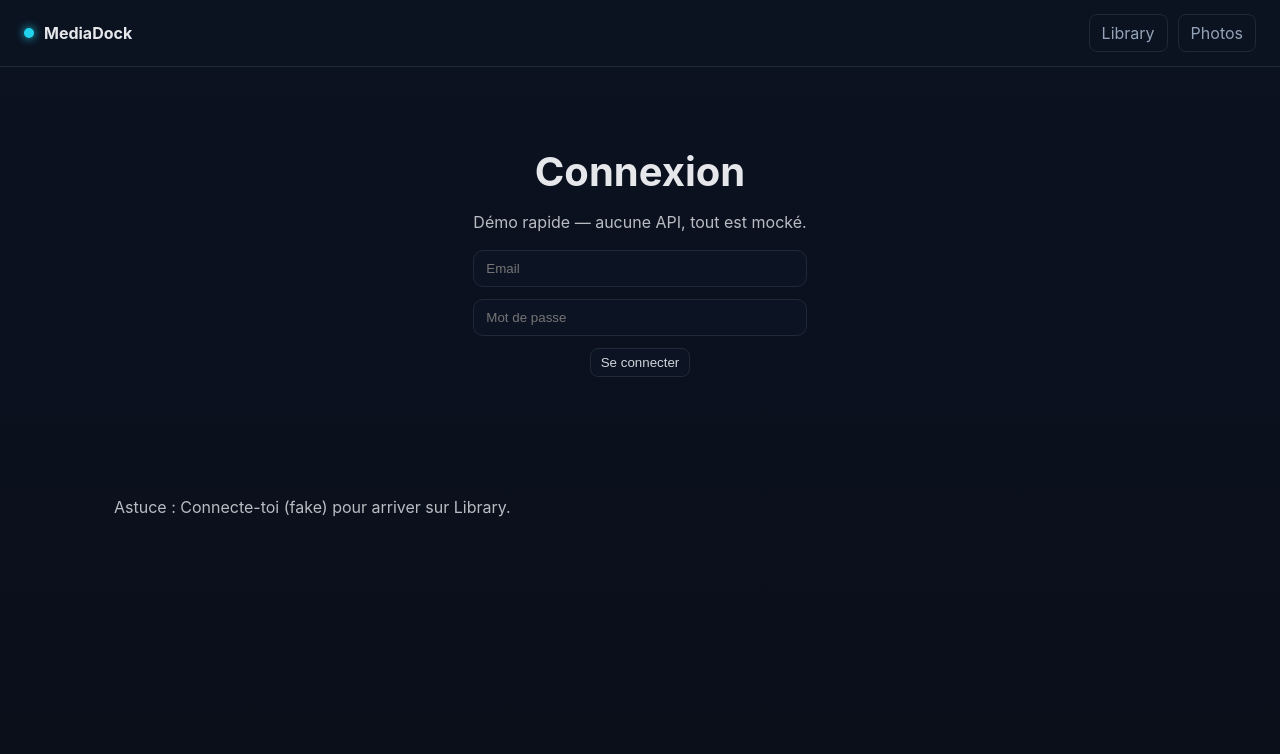
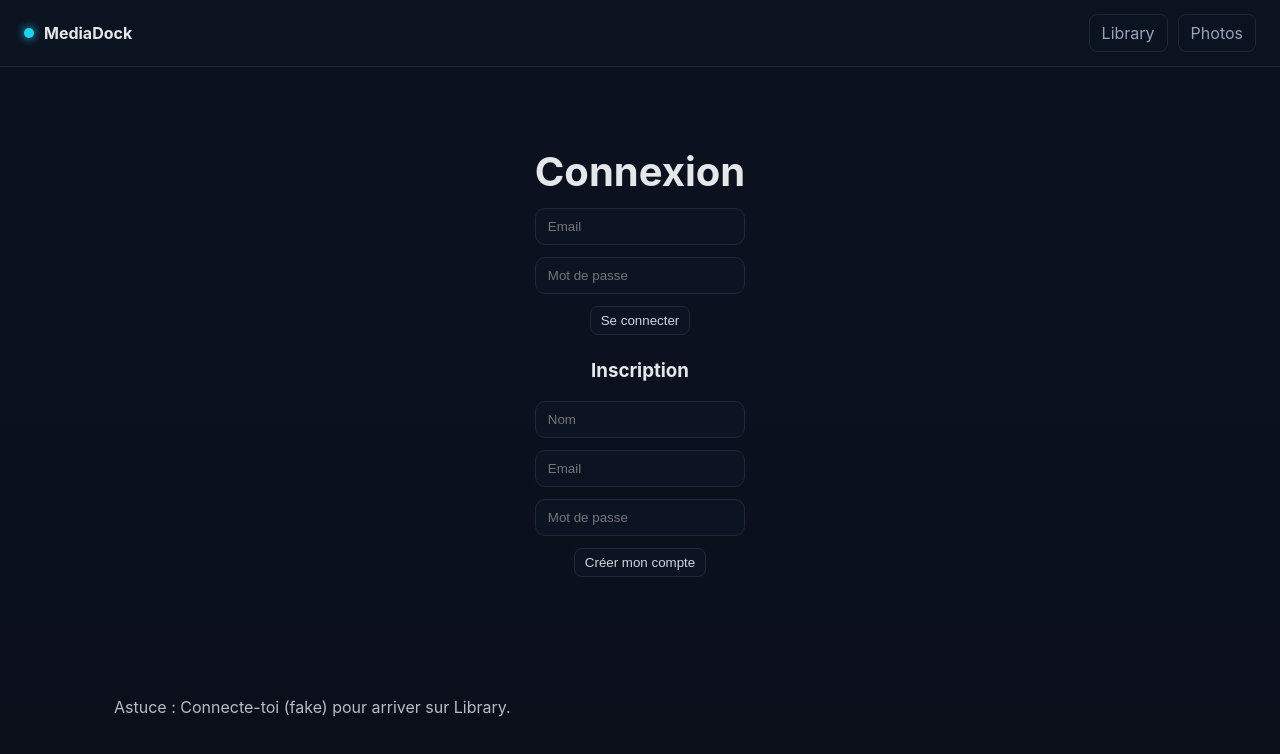
Before and after one commit to lolosk/Sae5.1, a React app in the folder apps/frontend/: page / in a window 1280 px wide. Shown: the top 754 px of the page. Built offline with nearby package versions, Linux system fonts and the light colour scheme; the HTML template or start-up script is replaced by a standard one.

Commit message:
auth system ok

```diff
--- a/apps/frontend/src/pages/Login.jsx
+++ b/apps/frontend/src/pages/Login.jsx
@@ -1,30 +1,40 @@
 import { useState } from "react";
 import { useNavigate } from "react-router-dom";
+import { apiLogin, apiRegister } from "../lib/api";
 
-export default function Login() {
-  const [email, setEmail] = useState("");
-  const [pwd, setPwd] = useState("");
-  const nav = useNavigate();
+export default function Login(){
+  const [email,setEmail]=useState(""); const [pwd,setPwd]=useState("");
+  const [name,setName]=useState("");
+  const nav=useNavigate();
 
-  const submit = (e) => {
+  const onLogin = async (e)=>{
     e.preventDefault();
-    // Pas d'API pour la démo : on redirige directement
-    nav("/library");
+    const r = await apiLogin({ email, password: pwd });
+    if (r.ok) nav("/library"); else alert("Échec de connexion");
+  };
+
+  const onRegister = async (e)=>{
+    e.preventDefault();
+    const r = await apiRegister({ email, password: pwd, name });
+    if (r.ok) alert("Compte créé, connecte-toi !"); else alert(r.error||"Echec");
   };
 
   return (
     <div className="hero">
-      <div style={{ maxWidth: 480 }}>
+      <div style={{maxWidth:480}}>
         <h1>Connexion</h1>
-        <p style={{ opacity: .8, marginBottom: 18 }}>
-          Démo rapide — aucune API, tout est mocké.
-        </p>
-        <form onSubmit={submit} className="row" style={{ flexDirection: "column", gap: 12 }}>
-          <input className="input" placeholder="Email"
-                 value={email} onChange={(e) => setEmail(e.target.value)} />
-          <input className="input" type="password" placeholder="Mot de passe"
-                 value={pwd} onChange={(e) => setPwd(e.target.value)} />
+        <form onSubmit={onLogin} className="row" style={{flexDirection:"column",gap:12}}>
+          <input className="input" placeholder="Email" value={email} onChange={e=>setEmail(e.target.value)} />
+          <input className="input" type="password" placeholder="Mot de passe" value={pwd} onChange={e=>setPwd(e.target.value)} />
           <button className="btn" type="submit">Se connecter</button>
+        </form>
+
+        <h3 style={{marginTop:24}}>Inscription</h3>
+        <form onSubmit={onRegister} className="row" style={{flexDirection:"column",gap:12}}>
+          <input className="input" placeholder="Nom" value={name} onChange={e=>setName(e.target.value)} />
+          <input className="input" placeholder="Email" value={email} onChange={e=>setEmail(e.target.value)} />
+          <input className="input" type="password" placeholder="Mot de passe" value={pwd} onChange={e=>setPwd(e.target.value)} />
+          <button className="btn" type="submit">Créer mon compte</button>
         </form>
       </div>
     </div>
```
Also changed, not shown: 2 other files (tests, documents, lock files or other folders).
